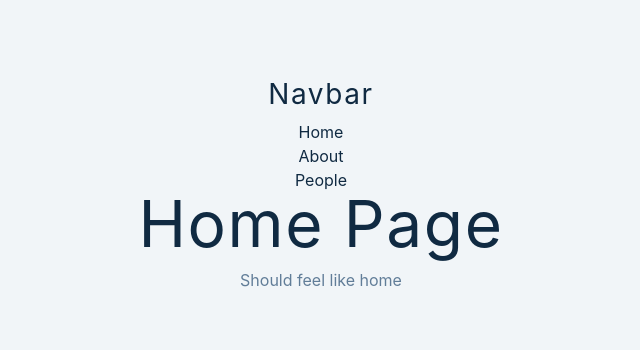
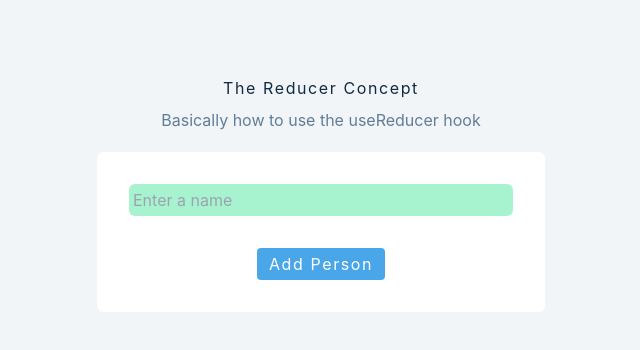
Before and after one commit to yelosolutions/React-Advanced, a React (Create React App) app in the folder second-app/: page / in a window 1280 px wide. Shown: the top 350 px of the page, without its empty margins (319-959 px from the left). Built offline with nearby package versions, Linux system fonts and the light colour scheme.

Commit message:
More on the Reducer concept - reducer(state, action),useReducer hook and more

```diff
--- a/second-app/src/App.js
+++ b/second-app/src/App.js
@@ -2,13 +2,15 @@ import React from 'react';
 
 
 // import Final from './tutorial/11-react-router/final';
-import Setup from './tutorial/11-react-router/setup';
+// import Setup from './tutorial/11-react-router/setup';
+import Trial from './tutorial/6-useReducer/trial2'
 
 
 function App() {
 	return (
 		<div className='container'>
-		<Setup/>
+		<Trial/>
+		{/* <Setup/> */}
 		{/* <Final/> */}
 		</div>
 	)
--- /dev/null
+++ b/second-app/src/tutorial/6-useReducer/trial2/Modal.js
@@ -0,0 +1,17 @@
+import React, {useEffect} from 'react';
+
+const Modal = ({closeModal, modalContent}) => {
+    useEffect(() => {
+        setTimeout(() =>{
+            closeModal();
+        }, 3000);
+    });
+
+    return (
+        <div className="modal">
+            <p>{modalContent}</p>
+        </div>
+    );
+};
+
+export default Modal;
--- /dev/null
+++ b/second-app/src/tutorial/6-useReducer/trial2/index.js
@@ -0,0 +1,86 @@
+import React, { useState, useReducer} from 'react'
+// list of people objects(local)
+// import { data } from '../../../data'
+import Modal from './Modal';
+import { reducer } from './reducer'
+
+/**
+ * useReducer - allows change of state thro' dispatch of actions
+ *
+ *
+ * modal - is a popup(notify on state change)
+ * reducer - a function, pass in state and action, returns a state object
+ * dispatch - used to dispatch actions, pass in action object(has type and payload)
+ *
+ */
+
+
+// The default state of this component
+const defaultState = {
+    people: [],
+    isModalOpen: false,
+    modalContent: ''
+};
+
+
+
+const ReducerConcept = () => {
+    const [name, setName] = useState('');
+    const [state, dispatch] = useReducer(reducer, defaultState);
+
+    const handleSubmit = (e) => {
+        e.preventDefault();
+        if (name) {
+            const newPerson = {id: new Date().getTime().toString(), name};
+            dispatch({type:'ADD_ITEM', payload:newPerson});
+            setName('');
+        } else{
+            dispatch({type:'NO_VALUE'});
+        }
+    };
+    const closeModal = () => {
+        dispatch({type:'CLOSE_MODAL'});
+    };
+
+    return (
+        <>
+            {state.isModalOpen && <Modal closeModal={closeModal} modalContent={state.modalContent}/>}
+            <h4> The Reducer Concept</h4>
+            <p>Basically how to use the useReducer hook</p>
+            <div>
+                <form onSubmit={handleSubmit} className="form">
+                    <div>
+                        <div className="flex flex-row">
+                            <input
+                                type="text"
+                                value={name}
+                                onChange={(e) => setName(e.target.value)}
+                                className='bg-emerald-200 rounded-md w-full p-1'
+                                placeholder='Enter a name'
+                            />
+                        </div>
+                        <button type='submit' className='btn'>
+                            Add Person
+                        </button>
+                    </div>
+                </form>
+                <section>
+                    {state.people.map((person) => {
+                        return <article key={person.id} className="item">
+                            <h4>{person.name}</h4>
+                            <button
+                                type='button'
+                                onClick={() => {
+                                    dispatch({type:'REMOVE_PERSON', payload:person.id})
+                                    }
+                                }>Remove</button>
+                        </article>
+                    })}
+                </section>
+
+            </div>
+        </>
+    );
+};
+
+export default ReducerConcept;
--- /dev/null
+++ b/second-app/src/tutorial/6-useReducer/trial2/reducer.js
@@ -0,0 +1,30 @@
+export const reducer = (state, action) => {
+    if(action.type === 'ADD_ITEM'){
+        return ({...state,
+            people: [...state.people, action.payload],
+            isModalOpen: true,
+            modalContent: 'Person Added'
+        });
+    }
+    if(action.type === 'CLOSE_MODAL'){
+        return ({
+            ...state,
+            isModalOpen: false,
+        });
+    }
+    if(action.type === 'NO_VALUE'){
+        return ({
+            ...state,
+            isModalOpen: true,
+            modalContent: 'Add something bana'
+        })
+    }
+    if(action.type === 'REMOVE_PERSON'){
+        const newList = state.people.filter(
+            (person) => person.id !== action.payload)
+        return ({
+            ...state,
+            people: newList
+        })
+    };
+};
```
